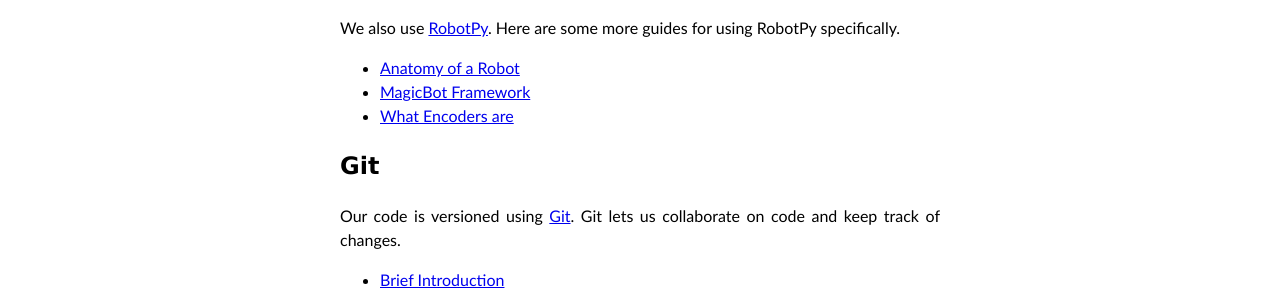
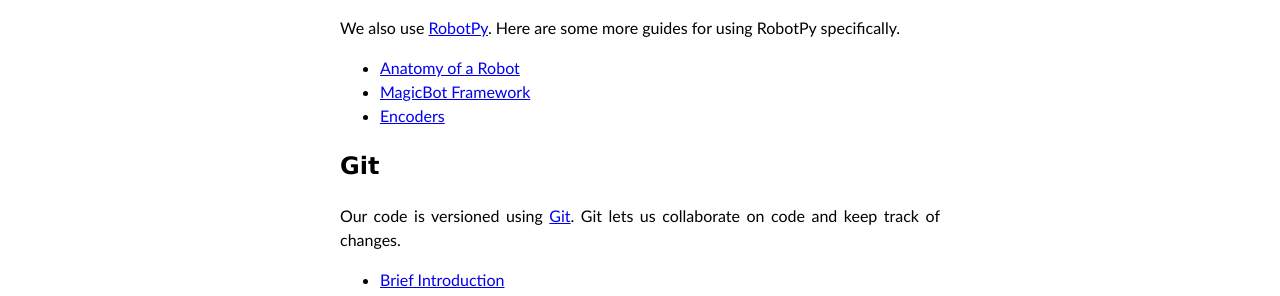
Before and after one commit to Pigmice2733/wiki, a Jekyll site: the page built from programming/index.md, in a window 1280 px wide. Shown: the part 477-773 px from the top of the page. Built offline with Jekyll 4.4.1, drawn with Linux system fonts in a browser that asks for light colours; our own code applies the rules of GitHub Pages for plain Markdown files.

Commit message:
Link didn't work before, maybe now?
Not sure why link isn't working, might now

```diff
--- a/programming/index.md
+++ b/programming/index.md
@@ -15,7 +15,7 @@ We also use [RobotPy](https://robotpy.readthedocs.io/en/stable/). Here are some
 
 - [Anatomy of a Robot](https://robotpy.readthedocs.io/en/stable/guide/anatomy.html)
 - [MagicBot Framework](https://robotpy.readthedocs.io/en/stable/frameworks/magicbot.html)
-- [What Encoders are](Encoders)
+- [Encoders](Encoders.d)
 
 ## Git
 Our code is versioned using [Git](https://git-scm.com/). Git lets us collaborate on code and keep track of changes.
```
